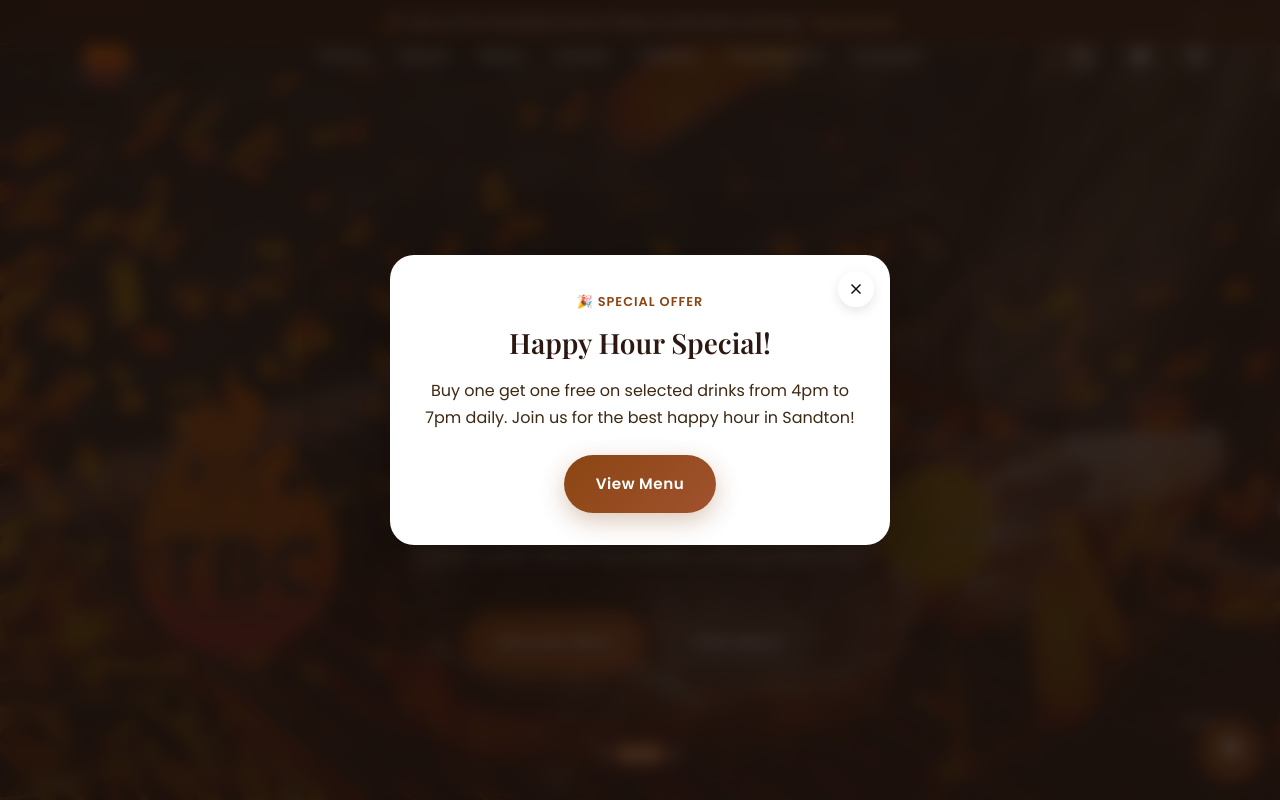
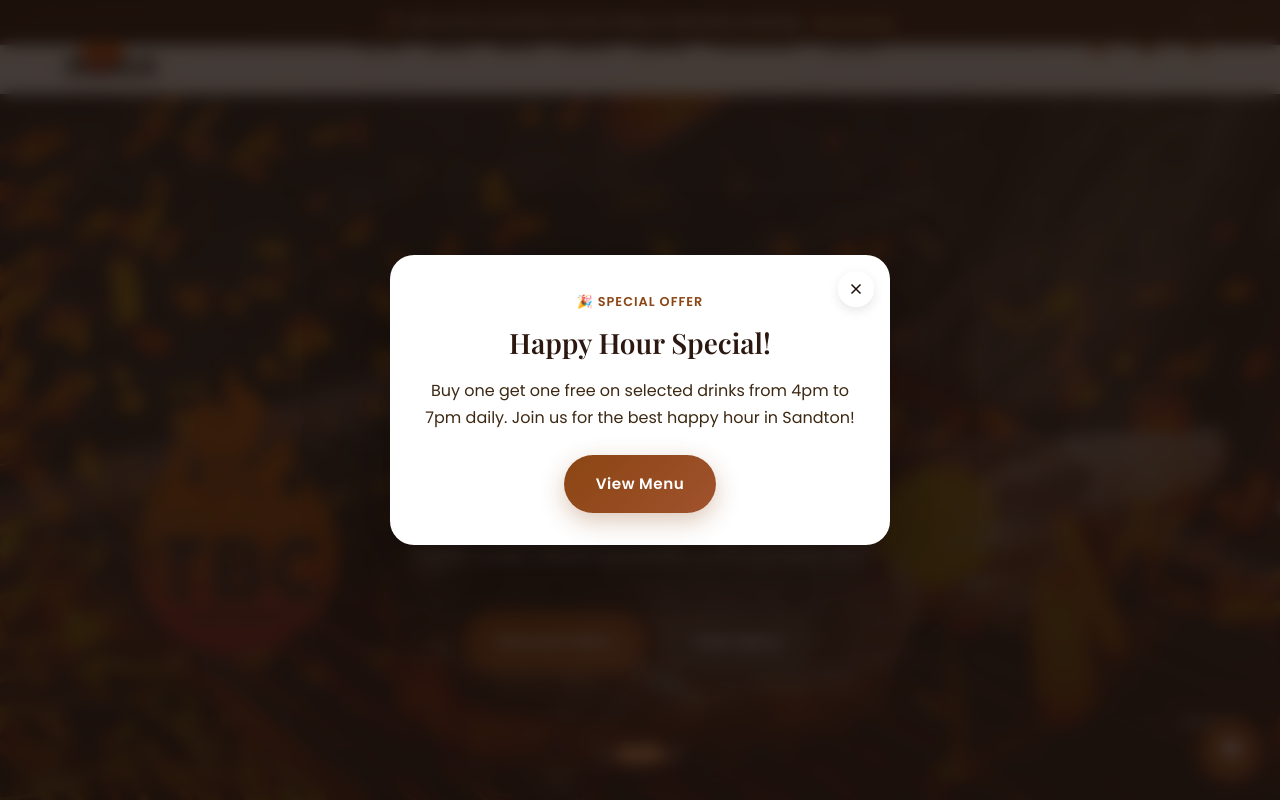
Before and after one commit to malikstopher-dev/the-boma-cafe, a Next.js app: page / in a window 1280 px wide. Shown: the top 800 px of the page. Built offline with nearby package versions, Linux system fonts and the light colour scheme; a web font is replaced by a local one.

Commit message:
Update navbar to match thebomacafe.co.za with white overlay design

```diff
--- a/src/components/layout/Header.tsx
+++ b/src/components/layout/Header.tsx
@@ -31,11 +31,12 @@ export default function Header() {
       left: 0,
       right: 0,
       zIndex: 1000,
-      padding: isScrolled ? '0.5rem 5%' : '1rem 5%',
+      padding: '0.75rem 5%',
       transition: 'all 0.3s ease',
-      background: isScrolled ? 'rgba(26, 15, 10, 0.95)' : 'transparent',
-      backdropFilter: isScrolled ? 'blur(10px)' : 'none',
-      boxShadow: isScrolled ? '0 4px 20px rgba(0,0,0,0.3)' : 'none',
+      background: isScrolled ? 'rgba(255, 255, 255, 0.98)' : 'rgba(255, 255, 255, 0.9)',
+      backdropFilter: 'blur(10px)',
+      boxShadow: isScrolled ? '0 2px 20px rgba(0,0,0,0.1)' : 'none',
+      borderBottom: isScrolled ? '1px solid rgba(0,0,0,0.05)' : 'none',
     }}>
       <div style={{
         maxWidth: '1400px',
@@ -49,27 +50,33 @@ export default function Header() {
           <img
             src="/logo.png"
             alt="The Boma Cafe"
-            style={{ height: isScrolled ? '60px' : '80px', transition: 'height 0.3s ease' }}
+            style={{
+              height: '70px',
+              width: 'auto',
+              objectFit: 'contain'
+            }}
+            onError={(e) => {
+              e.currentTarget.style.display = 'none';
+            }}
           />
         </Link>
 
         {/* Nav Links */}
-        <nav style={{ display: 'flex', alignItems: 'center', gap: '2rem' }}>
+        <nav style={{ display: 'flex', alignItems: 'center', gap: '1.5rem' }}>
           {navLinks.map((link) => (
             <Link
               key={link.href}
               href={link.href}
               style={{
-                color: '#fff',
+                color: 'var(--dark-brown)',
                 fontWeight: 500,
-                fontSize: '0.95rem',
+                fontSize: '0.9rem',
                 textDecoration: 'none',
-                letterSpacing: '0.5px',
-                position: 'relative',
+                letterSpacing: '0.3px',
                 transition: 'color 0.3s ease',
               }}
-              onMouseEnter={(e) => e.currentTarget.style.color = 'var(--warm)'}
-              onMouseLeave={(e) => e.currentTarget.style.color = '#fff'}
+              onMouseEnter={(e) => e.currentTarget.style.color = 'var(--primary)'}
+              onMouseLeave={(e) => e.currentTarget.style.color = 'var(--dark-brown)'}
             >
               {link.label}
             </Link>
@@ -77,24 +84,30 @@ export default function Header() {
         </nav>
 
         {/* Icons */}
-        <div style={{ display: 'flex', alignItems: 'center', gap: '1rem' }}>
+        <div style={{ display: 'flex', alignItems: 'center', gap: '0.75rem' }}>
           <a
             href="tel:072 996 2212"
             style={{
               display: 'flex',
               alignItems: 'center',
               justifyContent: 'center',
-              width: '40px',
-              height: '40px',
+              width: '38px',
+              height: '38px',
               borderRadius: '50%',
-              background: 'rgba(255,255,255,0.1)',
-              color: '#fff',
+              background: 'var(--cream)',
+              color: 'var(--dark-brown)',
               transition: 'all 0.3s ease',
             }}
-            onMouseEnter={(e) => e.currentTarget.style.background = 'var(--warm)'}
-            onMouseLeave={(e) => e.currentTarget.style.background = 'rgba(255,255,255,0.1)'}
+            onMouseEnter={(e) => {
+              e.currentTarget.style.background = 'var(--primary)';
+              e.currentTarget.style.color = '#fff';
+            }}
+            onMouseLeave={(e) => {
+              e.currentTarget.style.background = 'var(--cream)';
+              e.currentTarget.style.color = 'var(--dark-brown)';
+            }}
           >
-            <i className="fas fa-phone" style={{ fontSize: '0.9rem' }} />
+            <i className="fas fa-phone" style={{ fontSize: '0.85rem' }} />
           </a>
           <a
             href="mailto:info@thebomacafe.co.za"
@@ -102,17 +115,23 @@ export default function Header() {
               display: 'flex',
               alignItems: 'center',
               justifyContent: 'center',
-              width: '40px',
-              height: '40px',
+              width: '38px',
+              height: '38px',
               borderRadius: '50%',
-              background: 'rgba(255,255,255,0.1)',
-              color: '#fff',
+              background: 'var(--cream)',
+              color: 'var(--dark-brown)',
               transition: 'all 0.3s ease',
             }}
-            onMouseEnter={(e) => e.currentTarget.style.background = 'var(--warm)'}
-            onMouseLeave={(e) => e.currentTarget.style.background = 'rgba(255,255,255,0.1)'}
+            onMouseEnter={(e) => {
+              e.currentTarget.style.background = 'var(--primary)';
+              e.currentTarget.style.color = '#fff';
+            }}
+            onMouseLeave={(e) => {
+              e.currentTarget.style.background = 'var(--cream)';
+              e.currentTarget.style.color = 'var(--dark-brown)';
+            }}
           >
-            <i className="fas fa-envelope" style={{ fontSize: '0.9rem' }} />
+            <i className="fas fa-envelope" style={{ fontSize: '0.85rem' }} />
           </a>
           <a
             href="https://maps.app.goo.gl/Xca93TRsznn9GN8K7"
@@ -122,17 +141,23 @@ export default function Header() {
               display: 'flex',
               alignItems: 'center',
               justifyContent: 'center',
-              width: '40px',
-              height: '40px',
+              width: '38px',
+              height: '38px',
               borderRadius: '50%',
-              background: 'rgba(255,255,255,0.1)',
-              color: '#fff',
+              background: 'var(--cream)',
+              color: 'var(--dark-brown)',
               transition: 'all 0.3s ease',
             }}
-            onMouseEnter={(e) => e.currentTarget.style.background = 'var(--warm)'}
-            onMouseLeave={(e) => e.currentTarget.style.background = 'rgba(255,255,255,0.1)'}
+            onMouseEnter={(e) => {
+              e.currentTarget.style.background = 'var(--primary)';
+              e.currentTarget.style.color = '#fff';
+            }}
+            onMouseLeave={(e) => {
+              e.currentTarget.style.background = 'var(--cream)';
+              e.currentTarget.style.color = 'var(--dark-brown)';
+            }}
           >
-            <i className="fas fa-map-marker-alt" style={{ fontSize: '0.9rem' }} />
+            <i className="fas fa-map-marker-alt" style={{ fontSize: '0.85rem' }} />
           </a>
         </div>
       </div>
```
